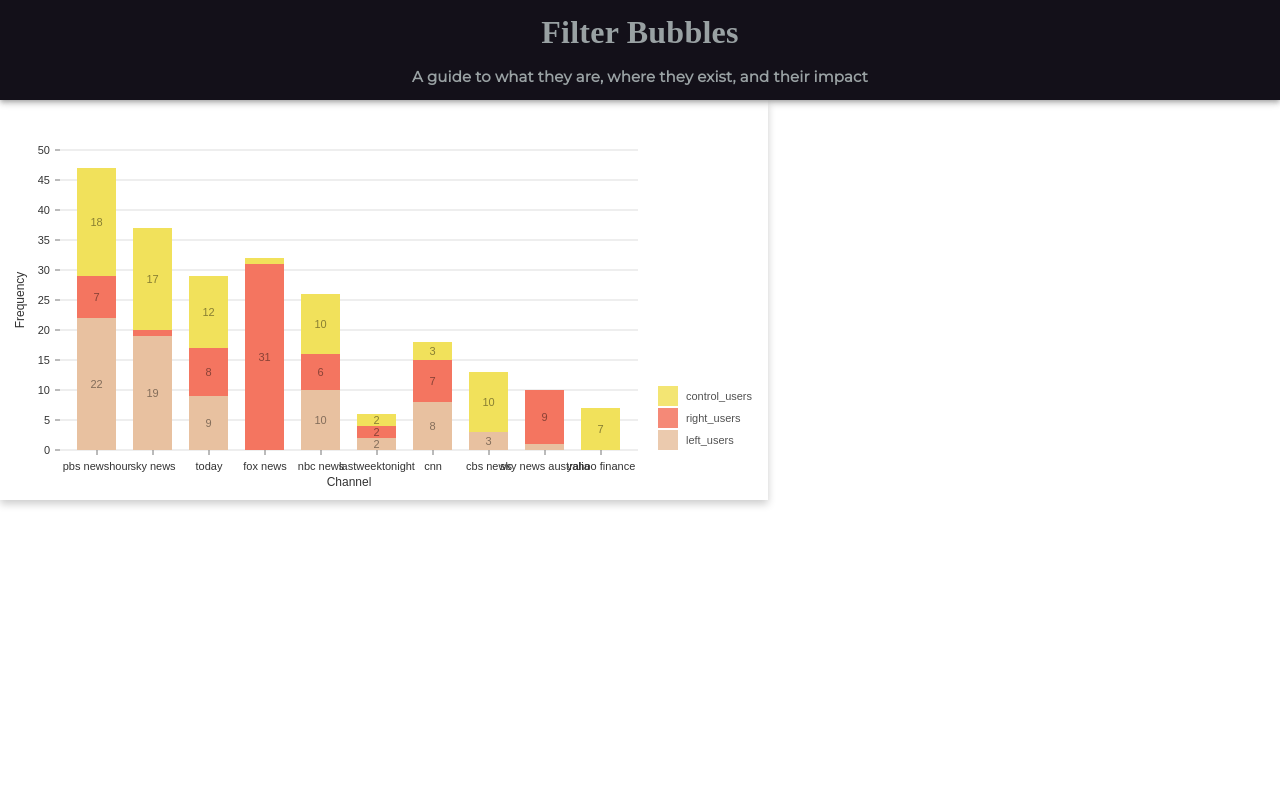
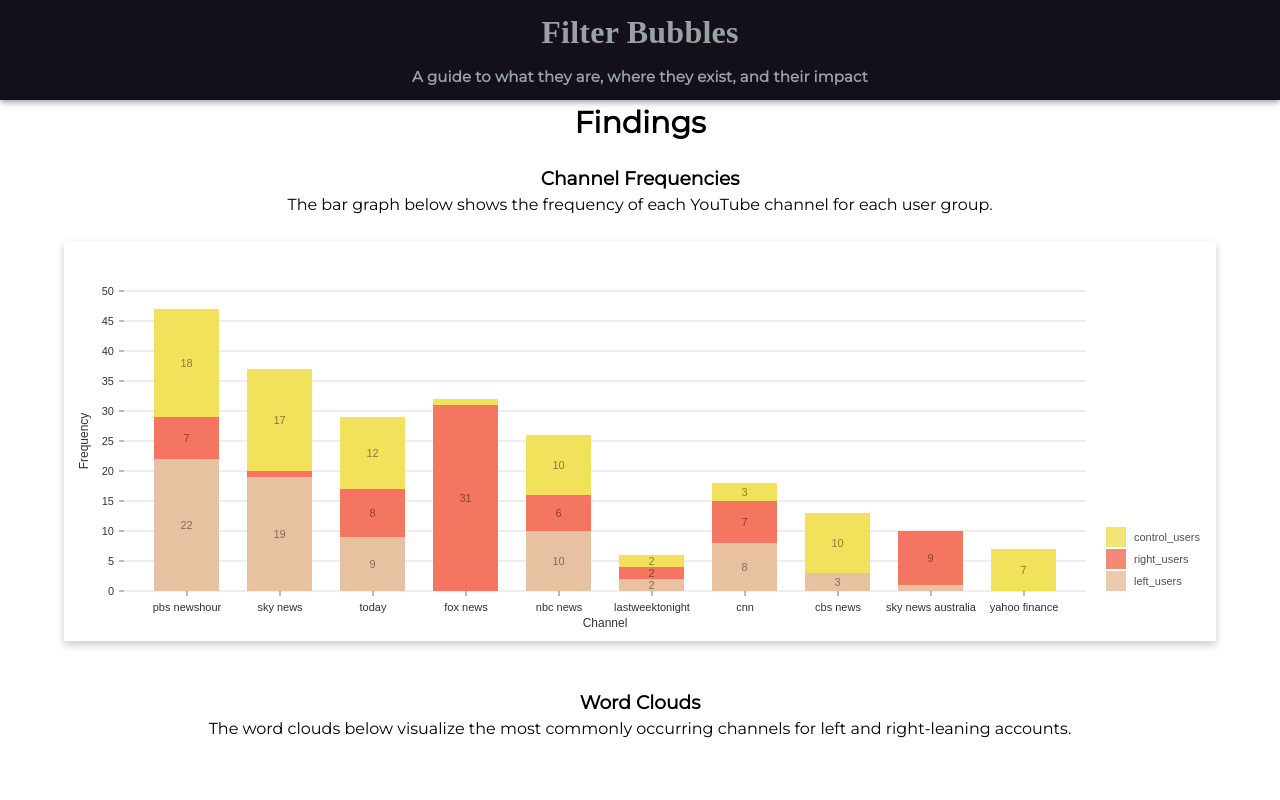
Before and after one commit to ashukanitkar/tmd_project, a React (Create React App) app in the folder frontend/: page /findings in a window 1280 px wide. Shown: the top 800 px of the page. Built offline with nearby package versions, Linux system fonts and the light colour scheme; a web font is replaced by a local one.

Commit message:
adding word cloud images and modifying styling

```diff
--- a/frontend/src/components/BarChart/chart.css
+++ b/frontend/src/components/BarChart/chart.css
@@ -1,15 +1,15 @@
 
 .chart {
-    height:50vh;
-    width:60vw;
+    height: 50vh;
+    width: 90%;
     align-items: center;
     text-align: center;
     background: white;
-     box-shadow: 0 4px 8px 0 rgba(0,0,0,0.2);
-       transition: 0.3s;
+    box-shadow: 0 4px 8px 0 rgba(0, 0, 0, 0.2);
+    transition: 0.3s;
+    margin-left: 5%;
+}
 
-   }
-
-   .chart:hover {
-     box-shadow: 0 8px 16px 0 rgba(0,0,0,0.2);
-   }
+.chart:hover {
+    box-shadow: 0 8px 16px 0 rgba(0, 0, 0, 0.2);
+}
--- a/frontend/src/components/Comparison.js
+++ b/frontend/src/components/Comparison.js
@@ -136,12 +136,12 @@ class Comparison extends React.Component {
                 </Box>
                 <Box py="3%">
                     <Grid container direction="row" justify="space-evenly" alignItems="flex-start" my="6%">
+                        <Button variant="contained" className={classes.defaultButton} component={Link}
+                                to="/playlists">
+                            Select Another Playlist
+                        </Button>
                         <Button variant="contained" className={classes.primaryButton} component={Link} to="/findings">
                             Continue to Findings
-                        </Button>
-                        <Button variant="contained" className={classes.secondaryButton} component={Link}
-                                to="/playlists">
-                            Select Another Playlist
                         </Button>
                         <Button variant="contained" className={classes.defaultButton} component={Link} to="/">
                             Start over
--- a/frontend/src/components/Findings.js
+++ b/frontend/src/components/Findings.js
@@ -1,22 +1,63 @@
-import { ResponsiveBar } from '@nivo/bar'
+import {ResponsiveBar} from '@nivo/bar'
 import React from 'react'
 import data from './BarChart/data.js'
 import "./BarChart/chart.css"
+import Card from "@material-ui/core/Card";
+import {CardContent, CardMedia} from "@material-ui/core";
+import leftImg from '../left_channels.png';
+import rightImg from '../right_channels.png';
+import Box from "@material-ui/core/Box";
+import Grid from "@material-ui/core/Grid";
+import {withStyles} from "@material-ui/core/styles";
+
+const styles = theme => ({
+    textHeader: {
+        fontFamily: "Montserrat",
+        alignSelf: "center"
+    },
+
+    textBody: {
+        alignSelf: "center",
+        fontFamily: "Montserrat",
+        fontWeight: 500,
+    },
+    pageHeader: {
+        fontFamily: "Montserrat",
+        alignSelf: "center",
+        fontSize: "30px",
+        paddingBottom: "20px"
+    },
+    cardCaptions: {
+        alignSelf: "center",
+        fontFamily: "Montserrat",
+        fontWeight: 500,
+        fontSize: "20px"
+    }
+});
 
 class Findings extends React.Component {
 
     render() {
+        const {classes, theme} = this.props;
+
         return (
+            <div style={{display: "flex", flexDirection: "column"}}>
+                <h1 className={classes.pageHeader}>Findings</h1>
+                <h3 className={classes.textHeader}>Channel Frequencies</h3>
+                <div className={classes.textBody}>
+                    The bar graph below shows the frequency of each YouTube channel for each user group.
+                    <br/><br/>
+                </div>
                 <div class="chart">
                     <ResponsiveBar
                         data={data}
                         keys={["left_users", "right_users", "control_users"]}
                         indexBy="channel"
-                    margin={{ top: 50, right: 130, bottom: 50, left: 60 }}
+                        margin={{top: 50, right: 130, bottom: 50, left: 60}}
                         padding={0.3}
-                    valueScale={{ type: 'linear' }}
-                    indexScale={{ type: 'band', round: true }}
-                    colors={{ scheme: 'nivo' }}
+                        valueScale={{type: 'linear'}}
+                        indexScale={{type: 'band', round: true}}
+                        colors={{scheme: 'nivo'}}
                         defs={[
                             {
                                 id: 'dots',
@@ -51,7 +92,7 @@ class Findings extends React.Component {
                                 id: 'lines'
                             }
                         ]}
-        borderColor={{ from: 'color', modifiers: [ [ 'darker', 1.6 ] ] }}
+                        borderColor={{from: 'color', modifiers: [['darker', 1.6]]}}
                         axisTop={null}
                         axisRight={null}
                         axisBottom={{
@@ -72,7 +113,7 @@ class Findings extends React.Component {
                         }}
                         labelSkipWidth={12}
                         labelSkipHeight={12}
-        labelTextColor={{ from: 'color', modifiers: [ [ 'darker', 1.6 ] ] }}
+                        labelTextColor={{from: 'color', modifiers: [['darker', 1.6]]}}
                         legends={[
                             {
                                 dataFrom: 'keys',
@@ -102,7 +143,38 @@ class Findings extends React.Component {
                         motionDamping={15}
                     />
                 </div>
+                <br/><br/>
+
+                <h3 className={classes.textHeader}>Word Clouds</h3>
+                <div className={classes.textBody}>
+                    The word clouds below visualize the most commonly occurring channels for left and right-leaning
+                    accounts.
+                </div>
+                <Box mt="6%">
+                    <Grid container direction="row" justify="space-evenly" alignItems="flex-start">
+                        <Card style={{display: "flex", flexDirection: "column"}}>
+                            <CardMedia
+                                component="img"
+                                image={leftImg}>
+                            </CardMedia>
+                            <CardContent className={classes.cardCaptions}>
+                                Left Channels
+                            </CardContent>
+                        </Card>
+                        <Card style={{display: "flex", flexDirection: "column"}}>
+                            <CardMedia
+                                component="img"
+                                image={rightImg}>
+                            </CardMedia>
+                            <CardContent className={classes.cardCaptions}>
+                                Right Channels
+                            </CardContent>
+                        </Card>
+                    </Grid>
+                </Box>
+            </div>
         )
     }
 }
-export default Findings;
+
+export default withStyles(styles, {withTheme: true})(Findings);
--- a/frontend/src/components/scroll.scss
+++ b/frontend/src/components/scroll.scss
@@ -1,6 +1,5 @@
 $primary-color: #fff;
 $background-color: linear-gradient(54deg, #9164ff, #8bfff4);
-$text-color: #3c3f64;
 
 *,
 *::before,
@@ -13,7 +12,6 @@ $text-color: #3c3f64;
 body {
   font: normal 16px/1.5 'Titillium Web', sans-serif;
   // background: $background-color;
-  color: $text-color;
   overflow-x: hidden;
   padding-bottom: 50px;
 }
```
Also changed, not shown: frontend/src/components/Home.js (+42 -23 lines), 1 other file (tests, documents, lock files or other folders). Lines whose indentation alone changed are shown as unchanged.
